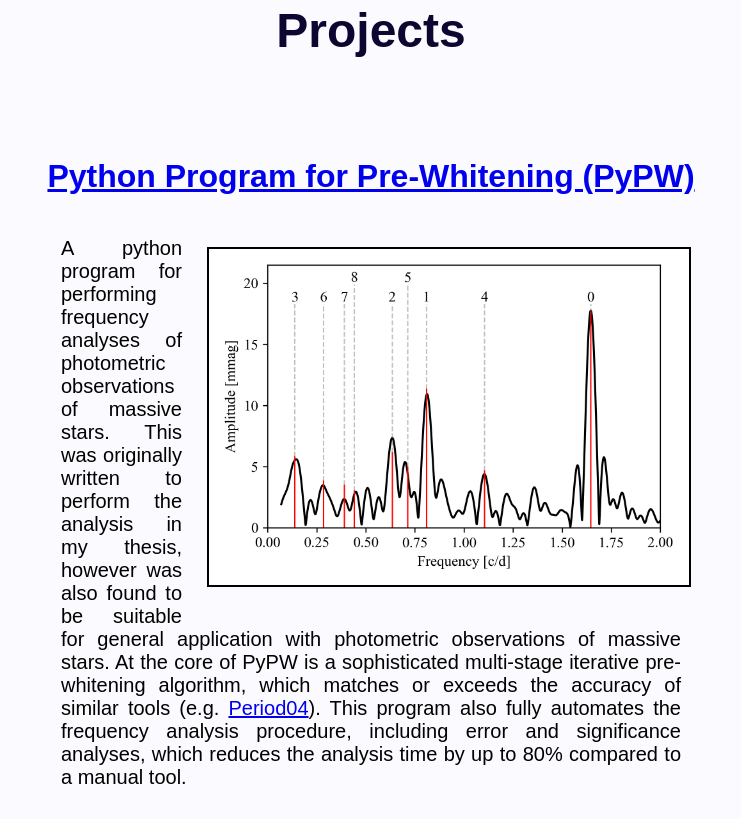
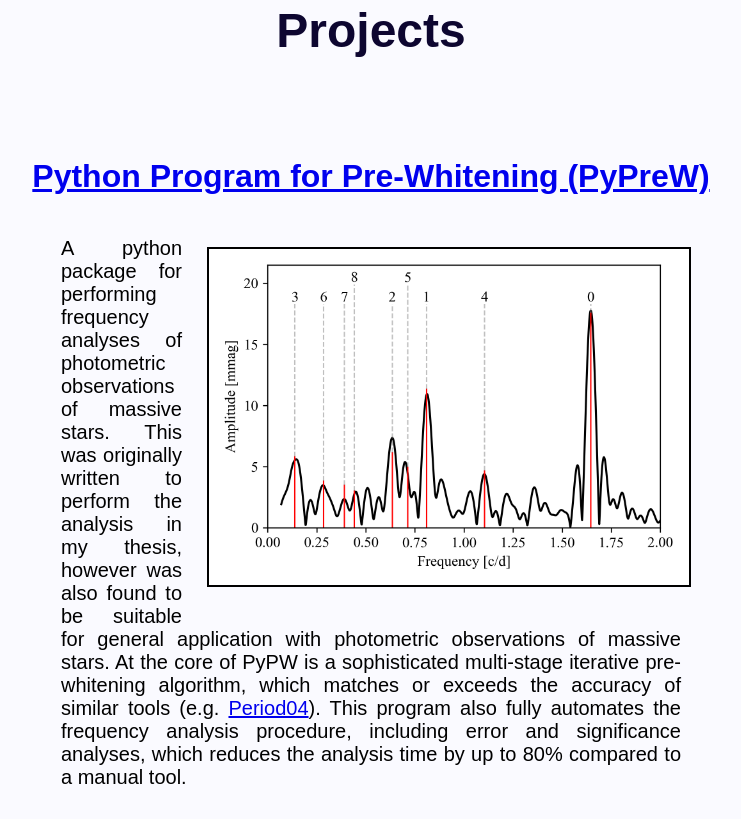
Before and after one commit to erikstacey/erikstacey.com, an Eleventy site: page src/pages/projects.html in a window 1280 px wide. Shown: the part 421-1240 px from the top of the page, without its empty margins (269-1010 px from the left). Built offline with nearby package versions, Linux system fonts and the light colour scheme; Eleventy itself is replaced by a stand-in of ours; files that its build step writes are made by us from their sources.

Commit message:
Update projects.html
changed pypw->PyPreW

```diff
--- a/src/pages/projects.html
+++ b/src/pages/projects.html
@@ -6,11 +6,11 @@ layout: layouts/page.njk
 
 
 <h3>
-    <a href="https://github.com/erikstacey/pypw">Python Program for Pre-Whitening (PyPW)</a>
+    <a href="https://github.com/erikstacey/PyPreW">Python Program for Pre-Whitening (PyPreW)</a>
 </h3>
 <div class="img_wrapper"><img class="floating_img_r" src="../img/labeled_pg1.png" alt="pypw_periodogram" style="border: solid 2px rgb(0,0,0)"></div>
 <p style="margin-bottom:120px;">
-    A python program for performing frequency analyses of photometric observations of massive stars. This was originally written to perform the analysis in my thesis, however was also found to be suitable for general application with photometric observations
+    A python package for performing frequency analyses of photometric observations of massive stars. This was originally written to perform the analysis in my thesis, however was also found to be suitable for general application with photometric observations
     of massive stars. At the core of PyPW is a sophisticated multi-stage iterative pre-whitening algorithm, which matches or exceeds the accuracy of similar tools (e.g. <a href="http://period04.net/">Period04</a>). This program also fully
     automates the frequency analysis procedure, including error and significance analyses, which reduces the analysis time by up to 80% compared to a manual tool.
 </p>
```
